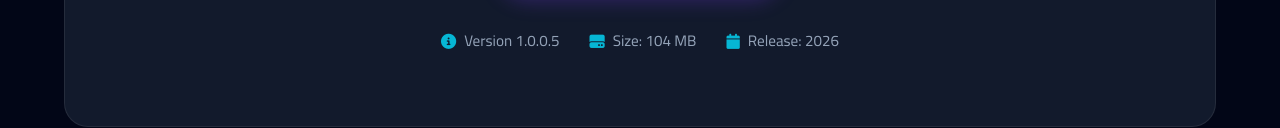
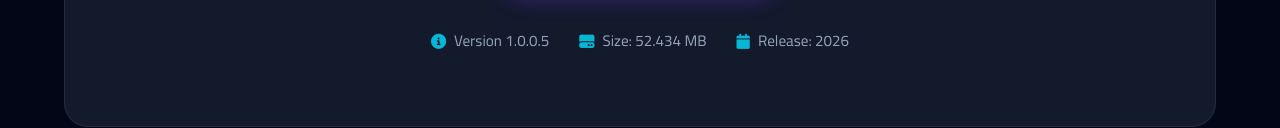
Before and after one commit to snapjoker31-ui/joker, a plain HTML site: page projects.html in a window 1280 px wide. Shown: the part 4595-4723 px from the top of the page. Drawn offline with Linux system fonts and the light colour scheme.

Commit message:
Update projects.html

```diff
--- a/projects.html
+++ b/projects.html
@@ -429,7 +429,7 @@
 
                         <div class="download-info">
                             <p><i class="fa-solid fa-info-circle"></i> <span>Version 1.0.0.5</span></p>
-                            <p><i class="fa-solid fa-hard-drive"></i> <span>Size: 104 MB</span></p>
+                            <p><i class="fa-solid fa-hard-drive"></i> <span>Size: 52.434 MB</span></p>
                             <p><i class="fa-solid fa-calendar"></i> <span>Release: 2026</span></p>
                         </div>
                     </div>
```
